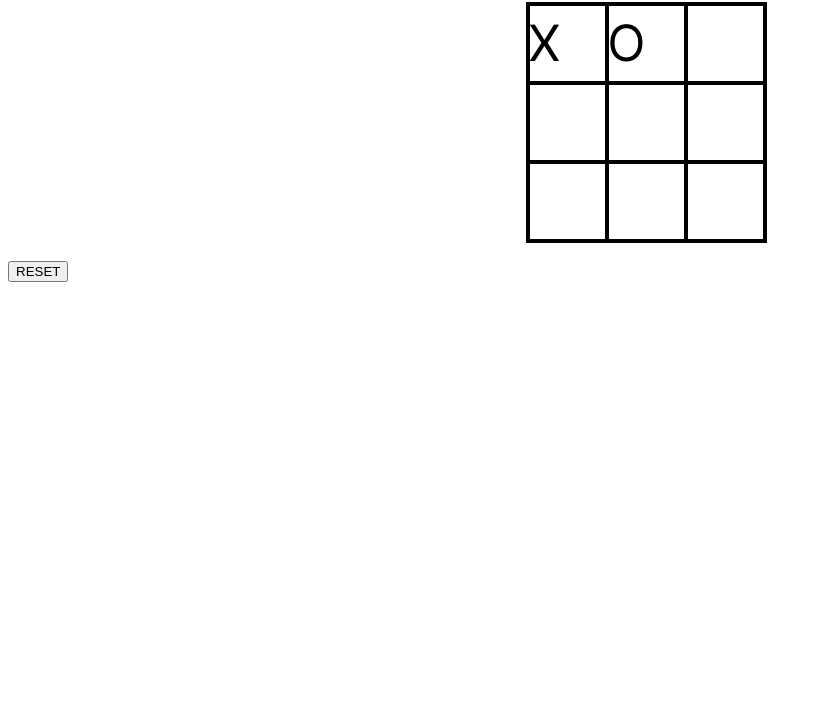
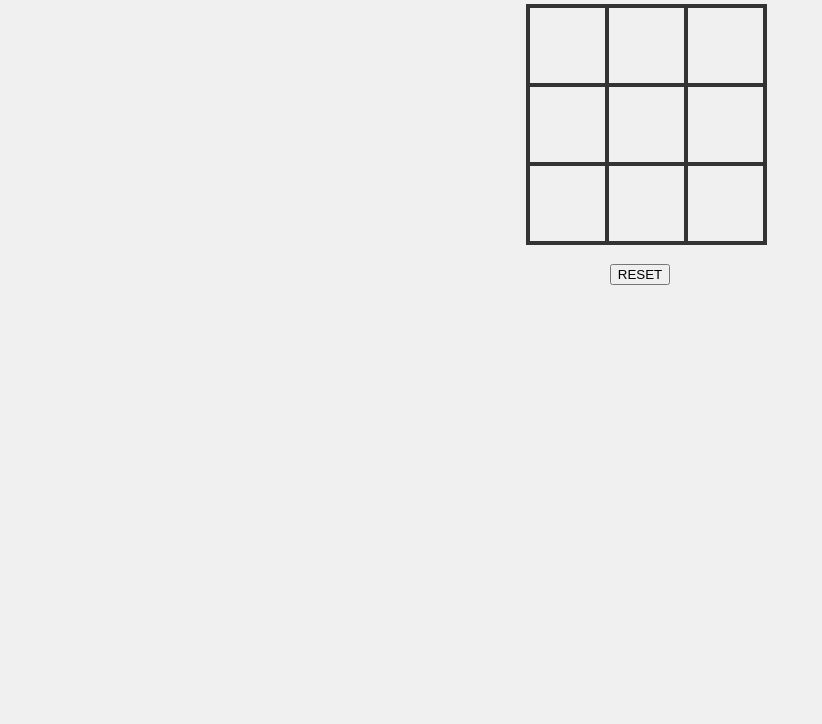
Before and after one commit to hirwa-arnaud/TIC-TAC-TOE-GAME, a plain HTML site: page index.html in a window 1280 px wide. Shown: the part 76-800 px from the top of the page, without its empty margins (0-822 px from the left). Drawn offline with Linux system fonts and the light colour scheme; a web font is replaced by a local one.

Commit message:
FInished css and html

```diff
--- a/index.css
+++ b/index.css
@@ -1,4 +1,9 @@
 @import url('https://fonts.googleapis.com/css2?family=Inter+Tight:ital,wght@0,100..900;1,100..900&family=Syne+Mono&display=swap');
+body{
+    background-color: #f0f0f0;
+    font-family: "Inter Tight", sans-serif;
+    color: #333;
+}
 .cell{
     width: 75px;
     height: 75px;
@@ -7,10 +12,16 @@
     line-height: 75px;
     font-size: 50px;
     font-family: "Inter Tight", sans-serif;
+    cursor: pointer;
+}
+#game{
+    text-align: center;
+
 }
 #board{
     display: grid;
     grid-template-columns: repeat(3, auto);
 width: 225px;
 margin: auto;
+
 }
--- a/index.html
+++ b/index.html
@@ -8,8 +8,8 @@
         <div id="game">
             <h1>TIC TAC TOE</h1>
             <div id="board">
- <div cellindex="0" class="cell">X</div>
- <div cellindex="1" class="cell">O</div>
+ <div cellindex="0" class="cell"></div>
+ <div cellindex="1" class="cell"></div>
  <div cellindex="2" class="cell"></div>
  <div cellindex="3" class="cell"></div>
  <div cellindex="4" class="cell"></div>
```
